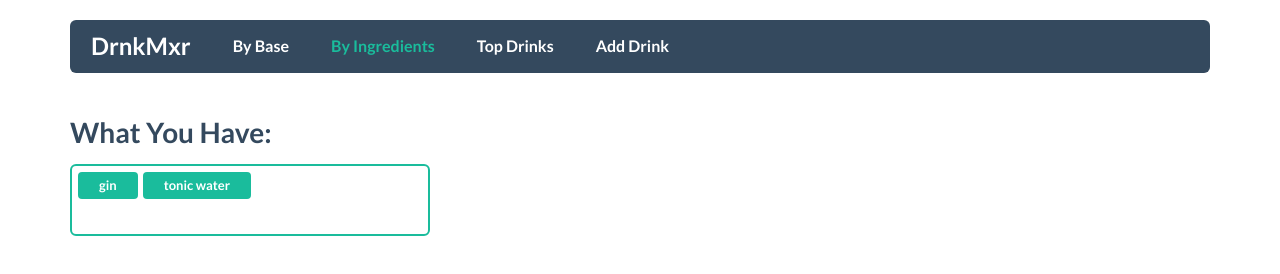
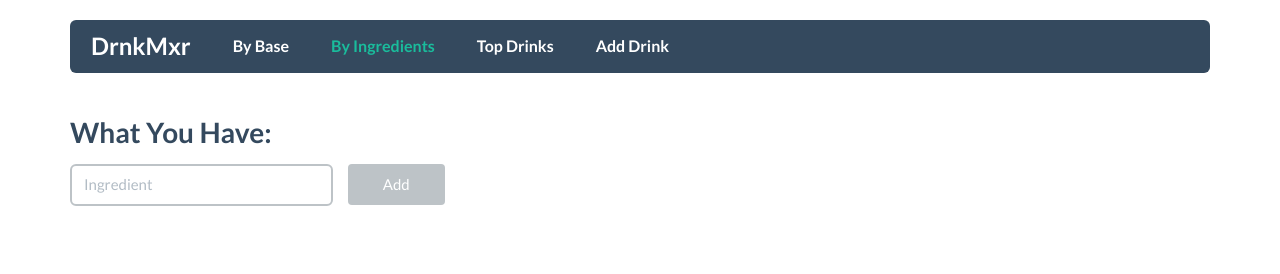
Before and after one commit to pc2459/drnkmxr, a plain HTML site: page index.html in a window 1280 px wide. Both pictures are taken after a click on the link "By Ingredients". Drawn offline with nearby package versions, Linux system fonts and the light colour scheme; files that its build step writes are made by us from their sources.

Commit message:
Give up on tagsinput, change to form typeahead

```diff
--- a/index.html
+++ b/index.html
@@ -61,13 +61,24 @@
       </div>
     </div>    <!-- /.jumbotron -->
 
-<div class="row invisible" id="search-wrapper">
+<div class="row invisible search-wrapper">
   <div class="search col-sm-4">
 
-  <h5 class="searchbar-title">What You Have:</h5>
-  <div class="tagsinput-primary">
-    <input name="searchbar" class="tagsinput tagsinput-typeahead input-lg" value="gin, tonic water"/>
-  </div>
+    <h5 class="searchbar-title">What You Have:</h5>
+
+    <div class="row">
+
+      <form class="form-inline" role="form">
+        <div class="form-group searchbar col-xs-9">
+          <label class="sr-only" for="ingredient-search">Ingredient</label>
+          <input type="text" class="form-control" id="ingredient-search" placeholder="Ingredient">
+        </div>
+
+
+          <button type="submit" class="btn btn-default col-xs-3">Add</button>
+      </form>
+
+    </div>
 
 
 
--- a/main.css
+++ b/main.css
@@ -1,3 +1,9 @@
+* {
+  -webkit-box-sizing: border-box;
+  -moz-box-sizing: border-box;
+  box-sizing: border-box;
+}
+
 html {
   overflow-y: scroll;
 }
@@ -65,3 +71,21 @@ body {
 .invisible {
   display: none;
 }
+
+.searchbar,
+.addbtn {
+  padding: ;
+}
+
+.form-inline .form-control {
+  width: 100%;
+}
+
+.search {
+
+}
+
+.results {
+
+
+}
--- a/main.js
+++ b/main.js
@@ -392,27 +392,32 @@ $(document).on('ready', function() {
 
 
 
-  var $search = $('#search-wrapper').clone().toggleClass('invisible');
+  var $search = $('.search-wrapper').clone().removeClass('invisible');
+  console.log("Search declared");
+
+  var ingredientsList = new Bloodhound({
+    datumTokenizer: function(d) { return Bloodhound.tokenizers.whitespace(d.word); },
+    queryTokenizer: Bloodhound.tokenizers.whitespace,
+    limit: 4,
+    local: _.map(myCabinet.getIngredients(), function(ingredient) { return {word : ingredient}; })
+   });
+  ingredientsList.initialize();
 
   $('body').on('click','.by-ingre',function(){
+
+
+
     $('.main').empty()
               .append($search);
+              console.log($search);
 
-    var ingredientsList = new Bloodhound({
-      datumTokenizer: function(d) { return Bloodhound.tokenizers.whitespace(d.word); },
-      queryTokenizer: Bloodhound.tokenizers.whitespace,
-      limit: 4,
-      local: _.map(myCabinet.getIngredients(), function(ingredient) { return {word : ingredient}; })
-     });
-
-
-    ingredientsList.initialize();
-    $('input.tagsinput').tagsinput();
-    $('input.tagsinput-typeahead').tagsinput('input').typeahead(null, {
+    $('#ingredient-search').typeahead(null, {
       name: 'ingredientsList',
       displayKey: 'word',
       source: ingredientsList.ttAdapter()
     });
+
+
 
     // $('input.tagsinput-typeahead').tagsinput('input').typeahead(null, {
     //   name: 'ingredientsList',
```
